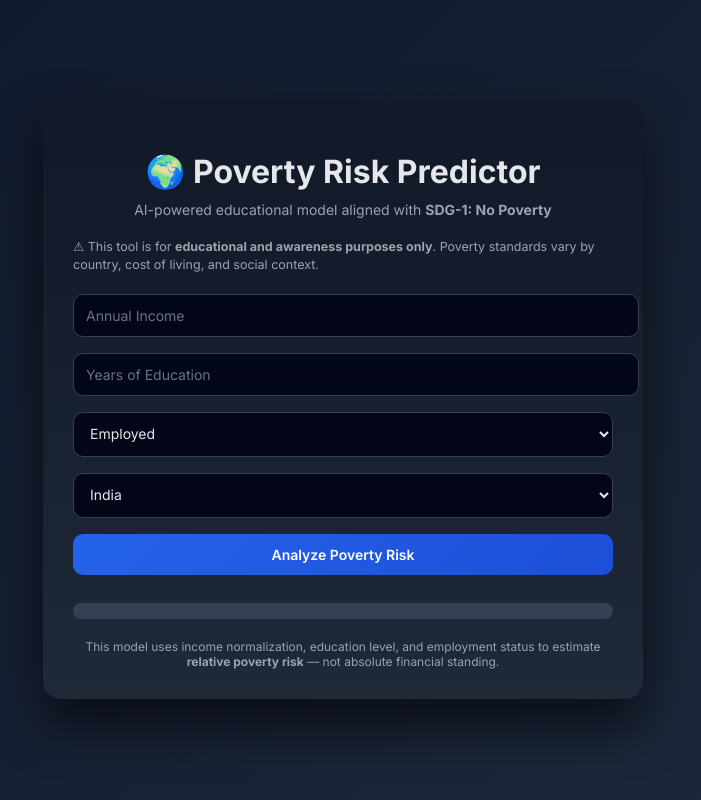
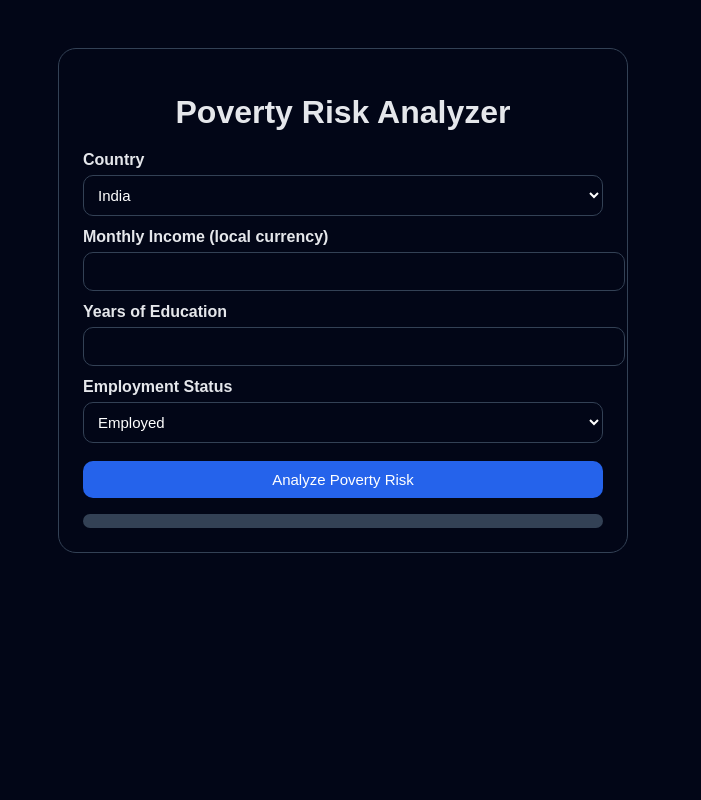
Before and after one commit to Github-of-dp/SDG_Poverty_App, a Flask app: page / in a window 1280 px wide. Shown: the whole page, without its empty margins (297-998 px from the left). Run offline with Flask 3, Linux system fonts and the light colour scheme.

Commit message:
Update index.html

```diff
--- a/templates/index.html
+++ b/templates/index.html
@@ -1,145 +1,104 @@
 <!DOCTYPE html>
-<html>
+<html lang="en">
 <head>
-    <title>Poverty Risk Predictor</title>
-
-    <!-- Google Font -->
-    <link href="https://fonts.googleapis.com/css2?family=Inter:wght@400;500;600;700&display=swap" rel="stylesheet">
+    <meta charset="UTF-8">
+    <title>Poverty Risk Analyzer</title>
+    <meta name="viewport" content="width=device-width, initial-scale=1.0">
 
     <style>
         body {
-            font-family: 'Inter', sans-serif;
-            background: linear-gradient(135deg, #0f172a, #1e293b);
-            min-height: 100vh;
+            background: #020617;
+            color: #e5e7eb;
+            font-family: Arial, sans-serif;
             display: flex;
-            align-items: center;
             justify-content: center;
-            margin: 0;
-            color: #e5e7eb;
+            padding: 40px;
         }
 
-        .box {
-            background: linear-gradient(180deg, #111827, #1f2937);
-            padding: 30px;
+        .container {
             width: 100%;
-            max-width: 540px;
+            max-width: 520px;
+            background: #020617;
+            padding: 24px;
             border-radius: 18px;
-            box-shadow: 0 25px 50px rgba(0,0,0,0.6);
+            border: 1px solid #334155;
         }
 
         h1 {
             text-align: center;
-            margin-bottom: 10px;
-            font-weight: 700;
-            color: #e5e7eb;
+            margin-bottom: 20px;
         }
 
-        .subtitle {
-            text-align: center;
-            font-size: 14px;
-            color: #9ca3af;
-            margin-bottom: 20px;
+        label {
+            display: block;
+            margin-top: 12px;
+            font-weight: bold;
         }
 
         input, select, button {
             width: 100%;
-            padding: 12px;
-            margin: 8px 0;
+            margin-top: 6px;
+            padding: 10px;
             border-radius: 10px;
             border: none;
-            font-size: 14px;
-            font-family: 'Inter', sans-serif;
+            font-size: 15px;
         }
 
         input, select {
             background: #020617;
-            color: #e5e7eb;
+            color: white;
             border: 1px solid #334155;
         }
 
-        input::placeholder {
-            color: #64748b;
-        }
-
         button {
-            background: linear-gradient(135deg, #2563eb, #1d4ed8);
+            margin-top: 18px;
+            background: #2563eb;
             color: white;
-            font-weight: 600;
             cursor: pointer;
-            transition: transform 0.2s ease, box-shadow 0.2s ease;
         }
 
         button:hover {
-            transform: translateY(-2px);
-            box-shadow: 0 8px 20px rgba(37,99,235,0.4);
-        }
-
-        .note {
-            font-size: 12.5px;
-            color: #9ca3af;
-            margin-top: 12px;
-            line-height: 1.4;
-        }
-
-        .result {
-            margin-top: 20px;
-            font-size: 16px;
-            font-weight: 600;
+            background: #1d4ed8;
         }
 
         .bar {
-            height: 16px;
+            margin-top: 16px;
+            height: 14px;
             background: #334155;
-            border-radius: 999px;
-            margin-top: 10px;
+            border-radius: 8px;
             overflow: hidden;
         }
 
         .fill {
             height: 100%;
             width: 0%;
-            border-radius: 999px;
-            transition: width 0.6s ease, background 0.4s ease;
+            transition: width 0.6s ease;
         }
 
         .info {
             margin-top: 10px;
-            font-size: 13px;
-            color: #cbd5f5;
+            font-size: 14px;
         }
 
-        footer {
+        .extra-card {
+            display: none;
             margin-top: 20px;
-            font-size: 12px;
-            color: #94a3b8;
-            text-align: center;
+            padding: 16px;
+            border-radius: 14px;
+            background: #020617;
+            border: 1px solid #334155;
         }
     </style>
 </head>
 
 <body>
+<div class="container">
 
-<div class="box">
-    <h1>🌍 Poverty Risk Predictor</h1>
-    <div class="subtitle">
-        AI-powered educational model aligned with <b>SDG-1: No Poverty</b>
-    </div>
-
-    <p class="note">
-        ⚠ This tool is for <b>educational and awareness purposes only</b>.
-        Poverty standards vary by country, cost of living, and social context.
-    </p>
+    <h1>Poverty Risk Analyzer</h1>
 
     <form id="form">
-        <input type="number" name="income" placeholder="Annual Income" required>
-        <input type="number" name="education" placeholder="Years of Education" required>
-
-        <select name="employment">
-            <option value="1">Employed</option>
-            <option value="0">Unemployed</option>
-        </select>
-
-        <select name="country">
+        <label>Country</label>
+        <select name="country" required>
             <option>India</option>
             <option>USA</option>
             <option>UK</option>
@@ -148,34 +107,45 @@
             <option>Brazil</option>
         </select>
 
+        <label>Monthly Income (local currency)</label>
+        <input type="number" name="income" required>
+
+        <label>Years of Education</label>
+        <input type="number" name="education" required>
+
+        <label>Employment Status</label>
+        <select name="employment">
+            <option value="1">Employed</option>
+            <option value="0">Unemployed</option>
+        </select>
+
         <button type="submit">Analyze Poverty Risk</button>
     </form>
 
-    <div id="result" class="result"></div>
+    <div id="result" class="info"></div>
 
     <div class="bar">
         <div id="fill" class="fill"></div>
     </div>
 
-    <div id="comparison" class="info"></div>
-    <div id="help" class="info"></div>
+    <!-- Extra Information Card -->
+    <div id="extra-card" class="extra-card">
+        <div id="extra-comparison" class="info"></div>
+        <div id="extra-help" class="info"></div>
+    </div>
 
-    <footer>
-        This model uses income normalization, education level, and employment status
-        to estimate <b>relative poverty risk</b> — not absolute financial standing.
-    </footer>
 </div>
 
 <script>
 document.getElementById("form").onsubmit = async (e) => {
     e.preventDefault();
 
-    const res = await fetch("/predict", {
+    const response = await fetch("/predict", {
         method: "POST",
         body: new FormData(e.target)
     });
 
-    const data = await res.json();
+    const data = await response.json();
 
     document.getElementById("result").innerText =
         `Poverty Risk: ${data.risk}% (${data.level})`;
@@ -184,10 +154,12 @@ document.getElementById("form").onsubmit = async (e) => {
     fill.style.width = data.risk + "%";
     fill.style.background = data.color;
 
-    document.getElementById("comparison").innerText =
-        "🌐 Global comparison: " + data.comparison;
+    document.getElementById("extra-card").style.display = "block";
 
-    document.getElementById("help").innerText =
+    document.getElementById("extra-comparison").innerText =
+        "🌍 Global comparison: " + data.comparison;
+
+    document.getElementById("extra-help").innerText =
         "🤝 Suggested support: " + data.help;
 };
 </script>
```
